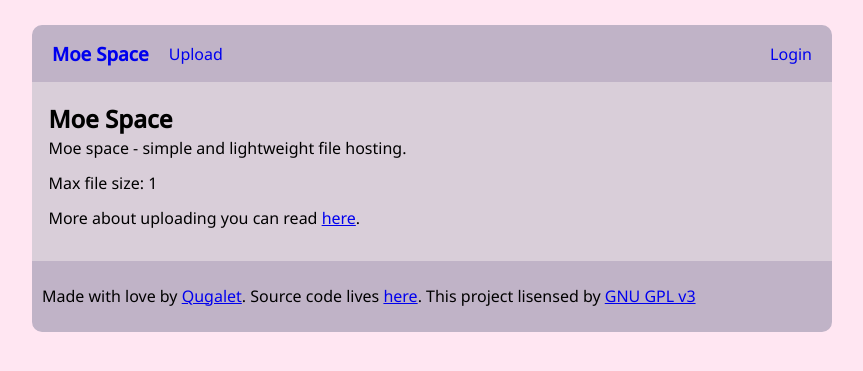
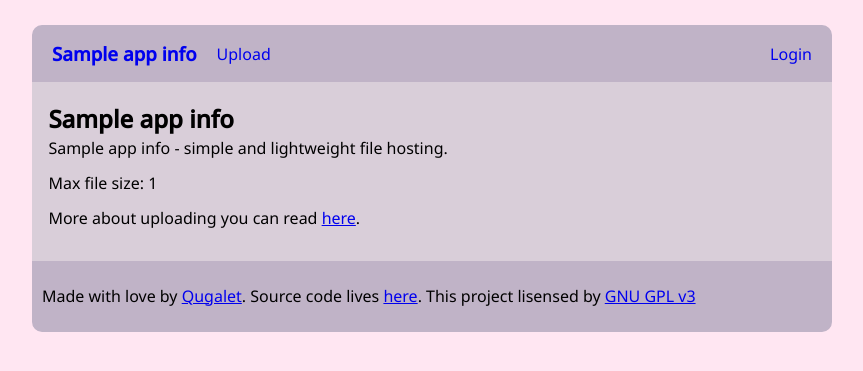
Before and after one commit to Andrmist/m0espace, a Flask app: template templates/index.html in a window 1280 px wide. Shown: the top 371 px of the page, without its empty margins (208-1071 px from the left). Run offline with Flask 2, Linux system fonts and the light colour scheme; the template is opened without the code that fills it: most values are stand-ins (such as "Sample title", 1, 10 or a date in 2020); parts of the project's set-up code (start-up, migrations or seed data) failed here and were passed over.

Commit message:
Added OpenGraph tags for all pages, also added information about name

```diff
--- a/main.py
+++ b/main.py
@@ -25,6 +25,11 @@ app.config["DISCORD_REDIRECT_URI"] = config.domain + "/callback"  # URL to your
 discord = DiscordOAuth2Session(app)
 
 mime = Magic(mime=True)
+
+app_info = {
+    "name": config.name,
+    "color": config.color
+}
 
 
 class User:
@@ -97,7 +102,7 @@ def redirect_unauthorized(e):
 
 @app.route("/upload")
 def upload():
-    return render_template("upload.html", domain=config.domain, user=User(session.get('token')))
+    return render_template("upload.html", app_info=app_info, domain=config.domain, user=User(session.get('token')))
 
 
 @app.route('/i/<path:path>')
@@ -130,7 +135,7 @@ def change_name():
 
 @app.route("/login")
 def login():
-    return render_template("login.html", domain=config.domain, user=User(session.get('token')))
+    return render_template("login.html", app_info=app_info, domain=config.domain, user=User(session.get('token')))
 
 
 @app.route('/', methods=['GET', 'POST'])
@@ -172,7 +177,7 @@ def index_upload():
             return redirect(url_for("social", path=res))
         return f"{config.domain}/i/{res}"
     else:
-        return render_template("index.html", user=User(session.get("token")), max_file_size=config.max_file_size)
+        return render_template("index.html", app_info=app_info, user=User(session.get("token")), max_file_size=config.max_file_size)
 
 
 @app.route("/social/<path:path>")
@@ -195,10 +200,6 @@ def social(path):
             "ext": data[4],
             "date": data[5],
             "mimetype": data[6]
-        }
-        app_info = {
-            "name": config.name,
-            "color": config.color
         }
         return render_template("social.html",
                                domain=config.domain,
@@ -234,6 +235,7 @@ def gallery(page):
 
         return render_template(
             "gallery.html",
+            app_info=app_info,
             domain=config.domain,
             page=int(page),
             count=count[0],
--- a/templates/base.html
+++ b/templates/base.html
@@ -2,8 +2,9 @@
 <html lang="en">
 <head>
     <meta charset="UTF-8">
-    <title>{% block title %}{% endblock %}</title>
+    <title>{% block title %}{% endblock %} - {{ app_info["name"] }}</title>
     <meta name="viewport" content="width=device-width, initial-scale=1.0">
+    <meta property="og:title" content="{{ app_info["name"] }}" />
 {#    <link href="https://cdn.jsdelivr.net/npm/bootstrap@5.1.3/dist/css/bootstrap.min.css" rel="stylesheet" integrity="sha384-1BmE4kWBq78iYhFldvKuhfTAU6auU8tT94WrHftjDbrCEXSU1oBoqyl2QvZ6jIW3" crossorigin="anonymous">#}
 {#    <script src="https://cdn.jsdelivr.net/npm/bootstrap@5.1.3/dist/js/bootstrap.bundle.min.js" integrity="sha384-ka7Sk0Gln4gmtz2MlQnikT1wXgYsOg+OMhuP+IlRH9sENBO0LRn5q+8nbTov4+1p" crossorigin="anonymous"></script>#}
     <style>
@@ -147,7 +148,7 @@
 <nav>
     <ul class="nav-link-list">
         <li>
-            <a href="{{ url_for('index_upload') }}"><h3>Moe Space</h3></a>
+            <a href="{{ url_for('index_upload') }}"><h3>{{ app_info["name"] }}</h3></a>
         </li>
         <li><a href="{{ url_for('upload') }}">Upload</a></li>
     </ul>
--- a/templates/gallery.html
+++ b/templates/gallery.html
@@ -1,5 +1,5 @@
 {% extends 'base.html' %}
-{% block title %}Moe space{% endblock %}
+{% block title %}Gallery{% endblock %}
 {% block header %}
     <style>
         body {
--- a/templates/index.html
+++ b/templates/index.html
@@ -1,11 +1,11 @@
 {% extends 'base.html' %}
-{% block title %}Moe space{% endblock %}
+{% block title %}Home{% endblock %}
 {#{% block header %}#}
 {#    #}
 {#{% endblock %}#}
 {% block content %}
-    <h1>Moe Space</h1>
-    <p>Moe space - simple and lightweight file hosting.</p>
+    <h1>{{ app_info["name"] }}</h1>
+    <p>{{ app_info["name"] }} - simple and lightweight file hosting.</p>
     <p>Max file size: {{ max_file_size }}</p>
     <p>More about uploading you can read <a href="{{ url_for("upload") }}">here</a>.</p>
 {% endblock %}
--- a/templates/login.html
+++ b/templates/login.html
@@ -1,5 +1,5 @@
 {% extends 'base.html' %}
-{% block title %}Login - Moe space{% endblock %}
+{% block title %}Login{% endblock %}
 {% block content %}
 {% if user.is_logged %}
     <script>
--- a/templates/social.html
+++ b/templates/social.html
@@ -1,5 +1,5 @@
 {% extends 'base.html' %}
-{% block title %}Moe space{% endblock %}
+{% block title %}{{ file["id"] + file["ext"] }}{% endblock %}
 {% block header %}
     <meta property="og:title" content="Uploaded by {{ file["name"] }} | {{ app_info["name"] }}" />
     <meta property="og:description" content="" />
--- a/templates/upload.html
+++ b/templates/upload.html
@@ -1,5 +1,5 @@
 {% extends "base.html" %}
-{% block title %}Upload - Moe space{% endblock %}
+{% block title %}Upload{% endblock %}
 {% block content %}
     <script>
         function copy(text = "") {
```
